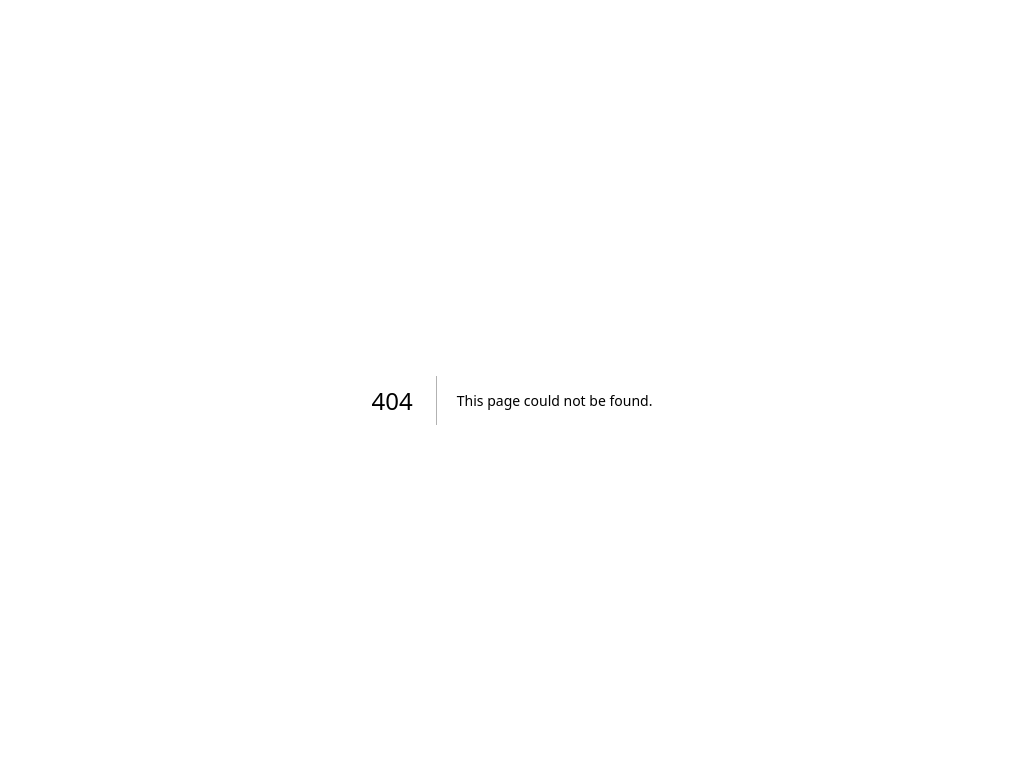
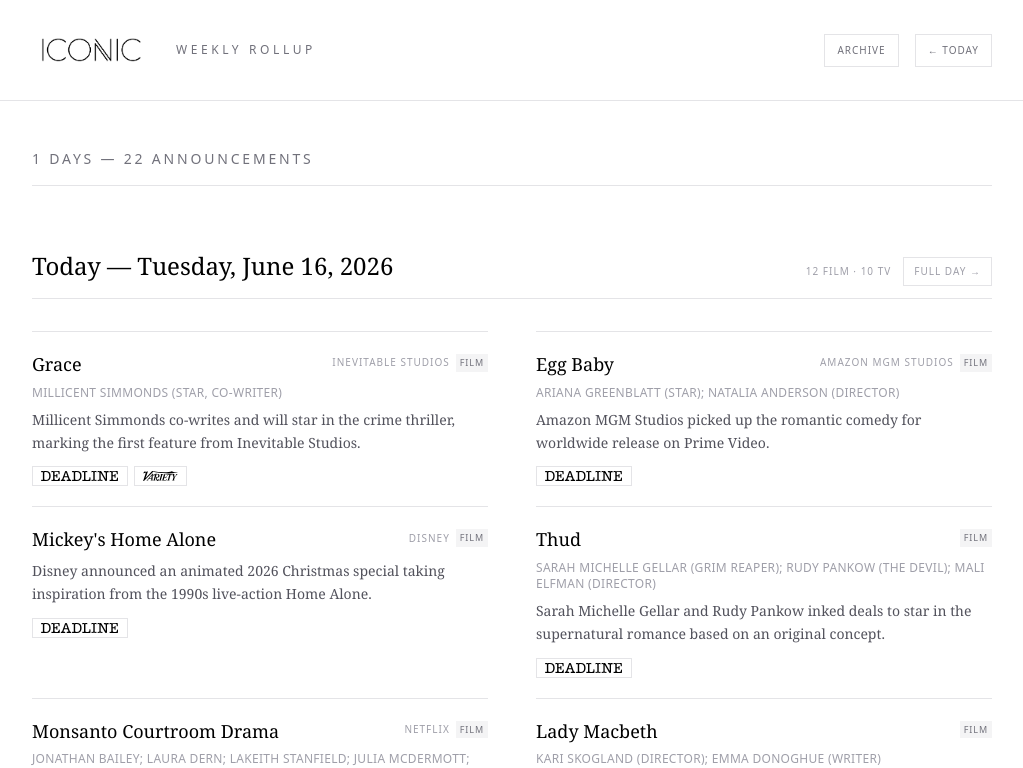
Before and after one commit to salvatorewdagostino-iconic/trades-briefing, a Next.js app: page /weekly in a window 1280 px wide. Before the commit this address had no page. Shown: the top 768 px of the page, without its empty margins (128-1151 px from the left). Built offline with nearby package versions, Linux system fonts and the light colour scheme.

Commit message:
Restore share button and weekly page after revert

```diff
--- a/app/BriefingClient.tsx
+++ b/app/BriefingClient.tsx
@@ -41,6 +41,35 @@
         </span>
       )}
     </a>
+  );
+}
+
+function ShareButton({ title, sub, announcement, sources, dark }: {
+  title: string; sub: string; announcement: string; sources: Source[]; dark: boolean;
+}) {
+  const [copied, setCopied] = useState(false);
+  const share = () => {
+    const trade = sources[0]?.name ?? "";
+    const url = sources[0]?.url ?? "";
+    const text = `${title} [${sub}] — ${announcement}${trade ? ` Via ${trade}.` : ""}${url ? ` ${url}` : ""}`;
+    navigator.clipboard.writeText(text).then(() => {
+      setCopied(true);
+      setTimeout(() => setCopied(false), 2000);
+    });
+  };
+  return (
+    <button onClick={share} title="Copy to share" className={`hover:opacity-60 transition-opacity ${dark ? "text-zinc-600" : "text-zinc-300"}`}>
+      {copied ? (
+        <svg width="13" height="13" viewBox="0 0 24 24" fill="none" stroke="currentColor" strokeWidth={2.5} strokeLinecap="round" strokeLinejoin="round" className={dark ? "text-white" : "text-black"}>
+          <polyline points="20 6 9 17 4 12" />
+        </svg>
+      ) : (
+        <svg width="13" height="13" viewBox="0 0 24 24" fill="none" stroke="currentColor" strokeWidth={2} strokeLinecap="round" strokeLinejoin="round">
+          <circle cx="18" cy="5" r="3" /><circle cx="6" cy="12" r="3" /><circle cx="18" cy="19" r="3" />
+          <line x1="8.59" y1="13.51" x2="15.42" y2="17.49" /><line x1="15.41" y1="6.51" x2="8.59" y2="10.49" />
+        </svg>
+      )}
+    </button>
   );
 }
 
@@ -89,6 +118,7 @@
         </h3>
         <div className="flex items-center gap-2 shrink-0 pt-1">
           <span className={`font-sans text-[10px] tracking-widest uppercase ${muted} whitespace-nowrap`}>{sub}</span>
+          <ShareButton title={title} sub={sub} announcement={announcement} sources={sources} dark={dark} />
           <button
             onClick={() => onTrackToggle(title)}
             title={isTracked ? "Stop tracking" : "Track this project"}
@@ -285,9 +315,14 @@
               )}
             </button>
             {!isArchive && (
-              <Link href="/archive" className={`font-sans text-[10px] tracking-widest uppercase border px-3 py-2 ${border} ${muted} hover:opacity-60 transition-opacity`}>
-                Archive
-              </Link>
+              <>
+                <Link href="/weekly" className={`font-sans text-[10px] tracking-widest uppercase border px-3 py-2 ${border} ${muted} hover:opacity-60 transition-opacity`}>
+                  Weekly
+                </Link>
+                <Link href="/archive" className={`font-sans text-[10px] tracking-widest uppercase border px-3 py-2 ${border} ${muted} hover:opacity-60 transition-opacity`}>
+                  Archive
+                </Link>
+              </>
             )}
             <button onClick={toggleDark} className={`font-sans text-[10px] tracking-widest uppercase border px-3 py-2 ${border} ${muted} hover:opacity-60 transition-opacity`}>
               {dark ? "Light" : "Dark"}
--- /dev/null
+++ b/app/weekly/page.tsx
@@ -0,0 +1,166 @@
+import { promises as fs } from "fs";
+import path from "path";
+import Link from "next/link";
+import Image from "next/image";
+
+export const revalidate = 900;
+
+type Source = { name: string; url: string };
+type Item = { title: string; talent: string; announcement: string; sources: Source[]; sub: string; section: "Film" | "TV" };
+type DayBriefing = { dateIso: string; dateLabel: string; film: Item[]; tv: Item[]; total: number };
+
+const TRADE_LOGOS: Record<string, string> = {
+  Deadline: "/logos/deadline.svg",
+  Variety: "/logos/variety.svg",
+  "Hollywood Reporter": "/logos/hollywood-reporter.svg",
+  IndieWire: "/logos/indiewire.svg",
+  TheWrap: "/logos/thewrap.jpg",
+};
+
+async function getWeeklyData(): Promise<DayBriefing[]> {
+  const days: DayBriefing[] = [];
+
+  async function loadFile(filePath: string, dateIso: string, dateLabel: string) {
+    try {
+      const raw = await fs.readFile(filePath, "utf-8");
+      const data = JSON.parse(raw);
+      const film: Item[] = (data.film ?? []).map((i: any) => ({ ...i, sub: i.studio, section: "Film" as const }));
+      const tv: Item[] = (data.tv ?? []).map((i: any) => ({ ...i, sub: i.network, section: "TV" as const }));
+      if (film.length + tv.length > 0) {
+        days.push({ dateIso, dateLabel, film, tv, total: film.length + tv.length });
+      }
+    } catch { /* skip */ }
+  }
+
+  // Today
+  const today = new Date();
+  const todayIso = today.toISOString().split("T")[0];
+  const todayLabel = today.toLocaleDateString("en-US", { weekday: "long", month: "long", day: "numeric", year: "numeric" });
+  await loadFile(path.join(process.cwd(), "data", "briefing.json"), todayIso, `Today — ${todayLabel}`);
+
+  // Past 6 days from archive
+  const archiveDir = path.join(process.cwd(), "data", "archive");
+  try {
+    const files = await fs.readdir(archiveDir);
+    const sorted = files
+      .filter((f) => f.endsWith(".json"))
+      .map((f) => f.replace(".json", ""))
+      .sort((a, b) => b.localeCompare(a))
+      .slice(0, 6);
+
+    for (const dateIso of sorted) {
+      if (dateIso === todayIso) continue;
+      const [y, m, d] = dateIso.split("-").map(Number);
+      const label = new Date(y, m - 1, d).toLocaleDateString("en-US", {
+        weekday: "long", month: "long", day: "numeric", year: "numeric",
+      });
+      await loadFile(path.join(archiveDir, `${dateIso}.json`), dateIso, label);
+    }
+  } catch { /* no archive */ }
+
+  return days;
+}
+
+export default async function WeeklyPage() {
+  const days = await getWeeklyData();
+  const totalItems = days.reduce((sum, d) => sum + d.total, 0);
+
+  return (
+    <main className="min-h-screen bg-white text-black">
+      <header className="border-b border-zinc-200 sticky top-0 bg-white z-10">
+        <div className="max-w-5xl mx-auto px-8 py-5 flex items-center justify-between">
+          <div className="flex items-center gap-6">
+            <Link href="/">
+              <Image src="/iconic-logo.png" alt="Iconic" width={120} height={36} className="invert" />
+            </Link>
+            <span className="font-sans text-xs tracking-[0.3em] uppercase text-zinc-500">Weekly Rollup</span>
+          </div>
+          <div className="flex items-center gap-4">
+            <Link href="/archive" className="font-sans text-[10px] tracking-widest uppercase border border-zinc-200 px-3 py-2 text-zinc-500 hover:opacity-60 transition-opacity">
+              Archive
+            </Link>
+            <Link href="/" className="font-sans text-[10px] tracking-widest uppercase border border-zinc-200 px-3 py-2 text-zinc-500 hover:opacity-60 transition-opacity">
+              ← Today
+            </Link>
+          </div>
+        </div>
+      </header>
+
+      <div className="max-w-5xl mx-auto px-8 py-12 flex flex-col gap-16">
+        <p className="font-sans text-sm tracking-[0.2em] uppercase text-zinc-500 font-medium border-b border-zinc-200 pb-4">
+          {days.length} days — {totalItems} announcements
+        </p>
+
+        {days.length === 0 && (
+          <p className="font-serif text-zinc-500 text-base font-light">No data yet — check back after the first week.</p>
+        )}
+
+        {days.map((day) => (
+          <section key={day.dateIso}>
+            {/* Day header */}
+            <div className="flex items-baseline justify-between border-b border-zinc-200 pb-3 mb-8">
+              <h2 className="font-serif text-2xl font-light">{day.dateLabel}</h2>
+              <div className="flex items-center gap-3">
+                <span className="font-sans text-[10px] tracking-widest uppercase text-zinc-400">
+                  {day.film.length} film · {day.tv.length} tv
+                </span>
+                <Link
+                  href={`/archive/${day.dateIso}`}
+                  className="font-sans text-[10px] tracking-widest uppercase border border-zinc-200 px-2.5 py-1.5 text-zinc-400 hover:opacity-60 transition-opacity"
+                >
+                  Full day →
+                </Link>
+              </div>
+            </div>
+
+            <div className="grid gap-0 sm:grid-cols-2 sm:gap-x-12">
+              {[...day.film, ...day.tv].map((item, i) => (
+                <div key={i} className="border-t border-zinc-200 pt-5 pb-5 flex flex-col gap-2">
+                  <div className="flex items-start justify-between gap-3">
+                    <h3 className="font-serif text-lg font-light leading-snug flex-1">
+                      {item.sources[0]?.url ? (
+                        <a href={item.sources[0].url} target="_blank" rel="noopener noreferrer" className="hover:text-zinc-500 transition-colors">
+                          {item.title}
+                        </a>
+                      ) : item.title}
+                    </h3>
+                    <div className="flex items-center gap-1.5 shrink-0 pt-0.5">
+                      <span className="font-sans text-[10px] tracking-widest uppercase text-zinc-400 whitespace-nowrap">{item.sub}</span>
+                      <span className={`font-sans text-[9px] tracking-widest uppercase px-1 py-0.5 ${item.section === "Film" ? "bg-zinc-100 text-zinc-500" : "bg-zinc-900 text-white"}`}>
+                        {item.section}
+                      </span>
+                    </div>
+                  </div>
+                  {item.talent && (
+                    <p className="font-sans text-xs tracking-wide uppercase text-zinc-400">{item.talent}</p>
+                  )}
+                  <p className="font-serif text-zinc-600 text-sm font-light leading-relaxed">{item.announcement}</p>
+                  <div className="flex flex-wrap gap-1.5 pt-1">
+                    {item.sources.map((s) => (
+                      <a key={s.name + s.url} href={s.url} target="_blank" rel="noopener noreferrer"
+                        className="inline-flex items-center border border-zinc-200 px-2 py-1 hover:opacity-60 transition-opacity" title={s.name}>
+                        {TRADE_LOGOS[s.name] ? (
+                          // eslint-disable-next-line @next/next/no-img-element
+                          <img src={TRADE_LOGOS[s.name]} alt={s.name} className="w-auto object-contain"
+                            style={{ height: s.name === "TheWrap" ? 22 : 10, maxWidth: 80 }} />
+                        ) : (
+                          <span className="text-[9px] font-sans tracking-widest uppercase text-zinc-500">{s.name}</span>
+                        )}
+                      </a>
+                    ))}
+                  </div>
+                </div>
+              ))}
+            </div>
+          </section>
+        ))}
+      </div>
+
+      <footer className="border-t border-zinc-200 mt-8 py-8 text-center">
+        <p className="font-sans text-[10px] tracking-[0.3em] uppercase text-zinc-400">
+          Deadline &nbsp;·&nbsp; Hollywood Reporter &nbsp;·&nbsp; Variety &nbsp;·&nbsp; IndieWire &nbsp;·&nbsp; TheWrap
+        </p>
+      </footer>
+    </main>
+  );
+}
```
